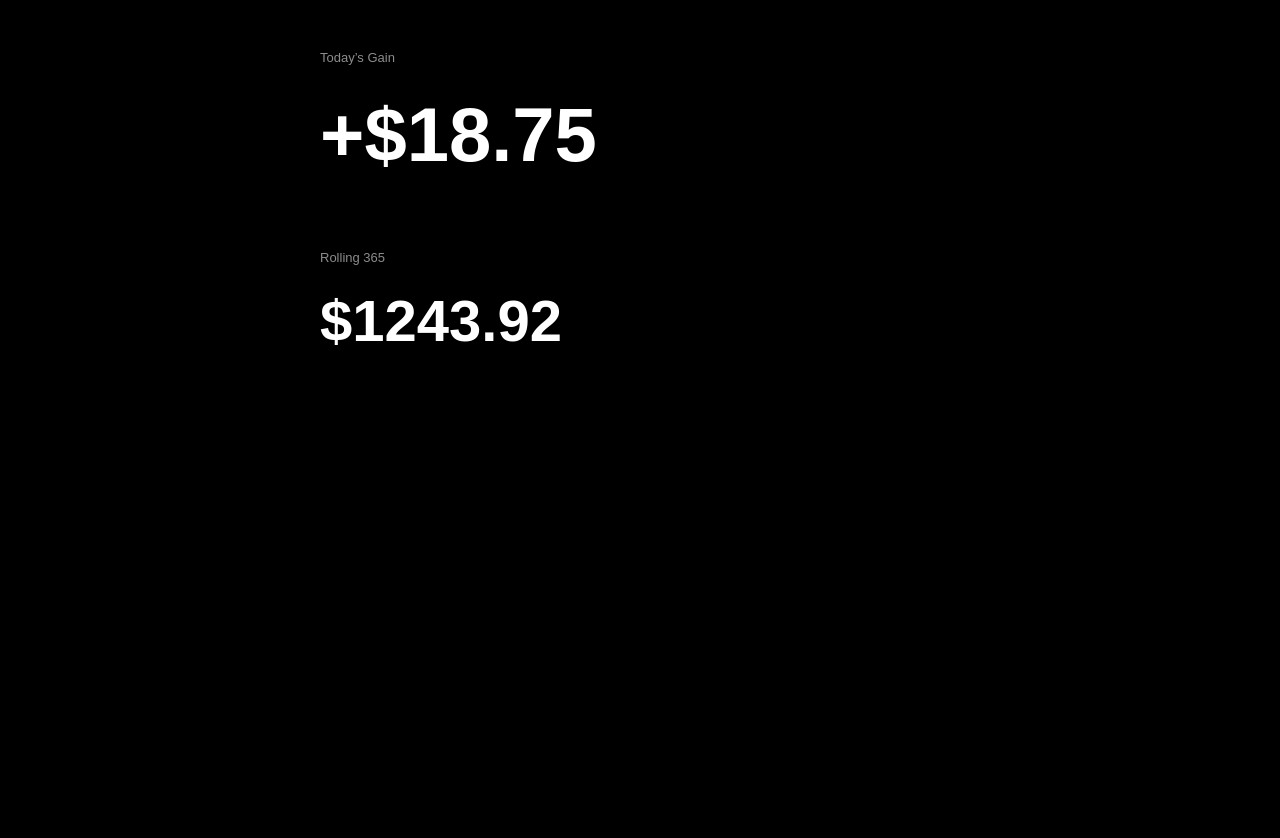
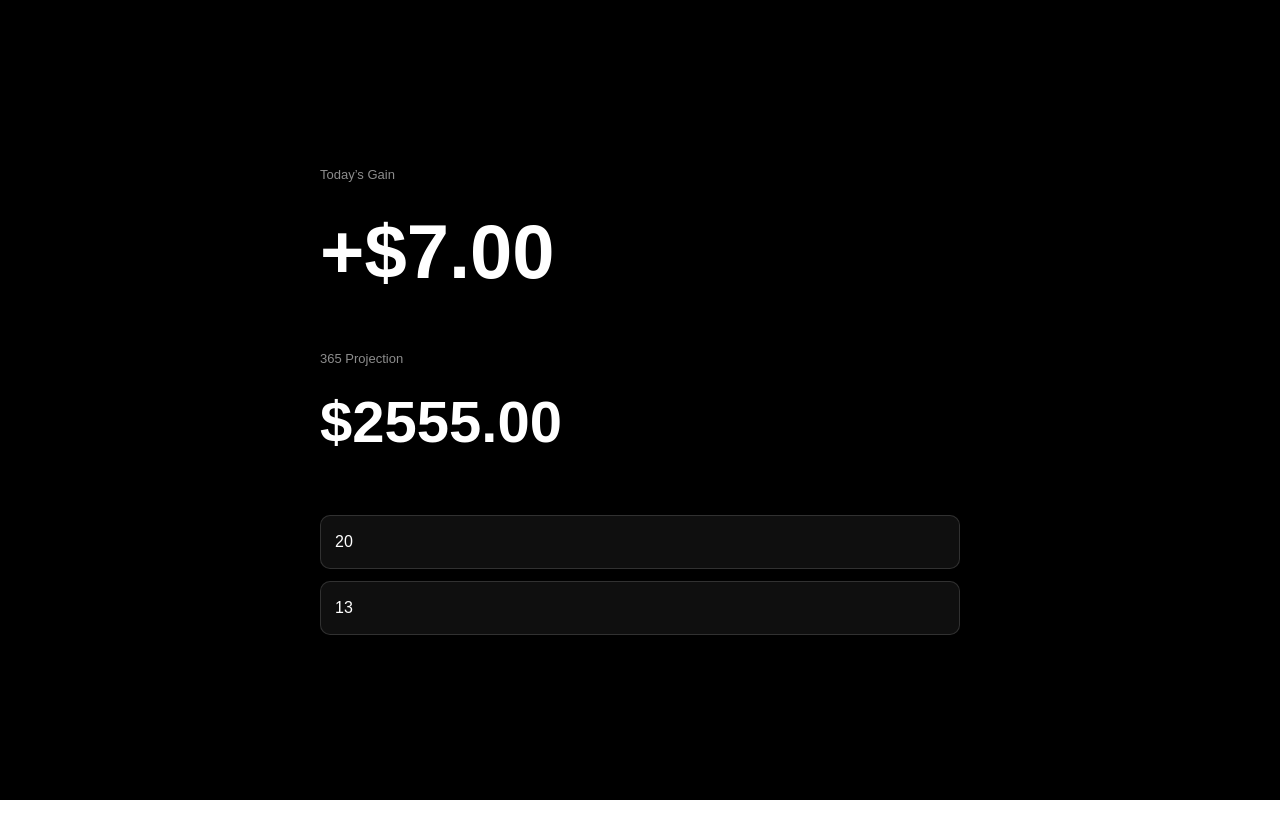
Before and after one commit to dptcoffee/Outflo, a Next.js app: page /state in a window 1280 px wide. Shown: the top 838 px of the page. After the commit the page ends 800 px from the top, so only its background shows below. Built offline with nearby package versions, Linux system fonts and the light colour scheme.

Commit message:
Wire gain engine (budget - spent)

```diff
--- a/app/state/page.tsx
+++ b/app/state/page.tsx
@@ -1,8 +1,21 @@
-// app/state/page.tsx
+"use client";
+
+import { useMemo, useState } from "react";
+
 export default function State() {
-  // v0 wiring — hard numbers to prove the seam
-  const todaysGain = 18.75;
-  const rolling365 = 1243.92;
+  const [budget, setBudget] = useState<string>("20");
+  const [spent, setSpent] = useState<string>("13");
+
+  const { gain, rolling365 } = useMemo(() => {
+    const b = Number(budget) || 0;
+    const s = Number(spent) || 0;
+
+    const gainVal = b - s;
+    return {
+      gain: gainVal,
+      rolling365: gainVal * 365,
+    };
+  }, [budget, spent]);
 
   return (
     <main
@@ -11,7 +24,6 @@ export default function State() {
         backgroundColor: "black",
         color: "white",
         display: "grid",
-        gridTemplateRows: "1fr auto 2fr",
         placeItems: "center",
         padding: "max(24px, 6vh) 24px",
       }}
@@ -20,10 +32,10 @@ export default function State() {
         style={{
           width: "min(640px, 92vw)",
           display: "grid",
-          rowGap: "clamp(44px, 7vh, 72px)",
+          rowGap: "clamp(28px, 5vh, 56px)",
         }}
       >
-        {/* Number 1 */}
+        {/* Numbers */}
         <div style={{ display: "grid", rowGap: 10 }}>
           <div style={{ fontSize: 13, opacity: 0.55 }}>Today’s Gain</div>
           <div
@@ -33,13 +45,12 @@ export default function State() {
               fontVariantNumeric: "tabular-nums",
             }}
           >
-            {(todaysGain >= 0 ? "+" : "-") + "$" + Math.abs(todaysGain).toFixed(2)}
+            {(gain >= 0 ? "+" : "-") + "$" + Math.abs(gain).toFixed(2)}
           </div>
         </div>
 
-        {/* Number 2 */}
         <div style={{ display: "grid", rowGap: 10 }}>
-          <div style={{ fontSize: 13, opacity: 0.55 }}>Rolling 365</div>
+          <div style={{ fontSize: 13, opacity: 0.55 }}>365 Projection</div>
           <div
             style={{
               fontSize: "clamp(40px, 5.5vw, 58px)",
@@ -50,6 +61,44 @@ export default function State() {
             {"$" + rolling365.toFixed(2)}
           </div>
         </div>
+
+        {/* Inputs */}
+        <div style={{ display: "grid", rowGap: 12, marginTop: 10 }}>
+          <input
+            type="number"
+            step="0.01"
+            inputMode="decimal"
+            placeholder="Daily Budget"
+            value={budget}
+            onChange={(e) => setBudget(e.target.value)}
+            style={{
+              padding: 14,
+              borderRadius: 10,
+              border: "1px solid rgba(255,255,255,0.14)",
+              background: "rgba(255,255,255,0.06)",
+              color: "white",
+              outline: "none",
+              fontSize: 16,
+            }}
+          />
+          <input
+            type="number"
+            step="0.01"
+            inputMode="decimal"
+            placeholder="Amount Spent Today"
+            value={spent}
+            onChange={(e) => setSpent(e.target.value)}
+            style={{
+              padding: 14,
+              borderRadius: 10,
+              border: "1px solid rgba(255,255,255,0.14)",
+              background: "rgba(255,255,255,0.06)",
+              color: "white",
+              outline: "none",
+              fontSize: 16,
+            }}
+          />
+        </div>
       </section>
     </main>
   );
```
